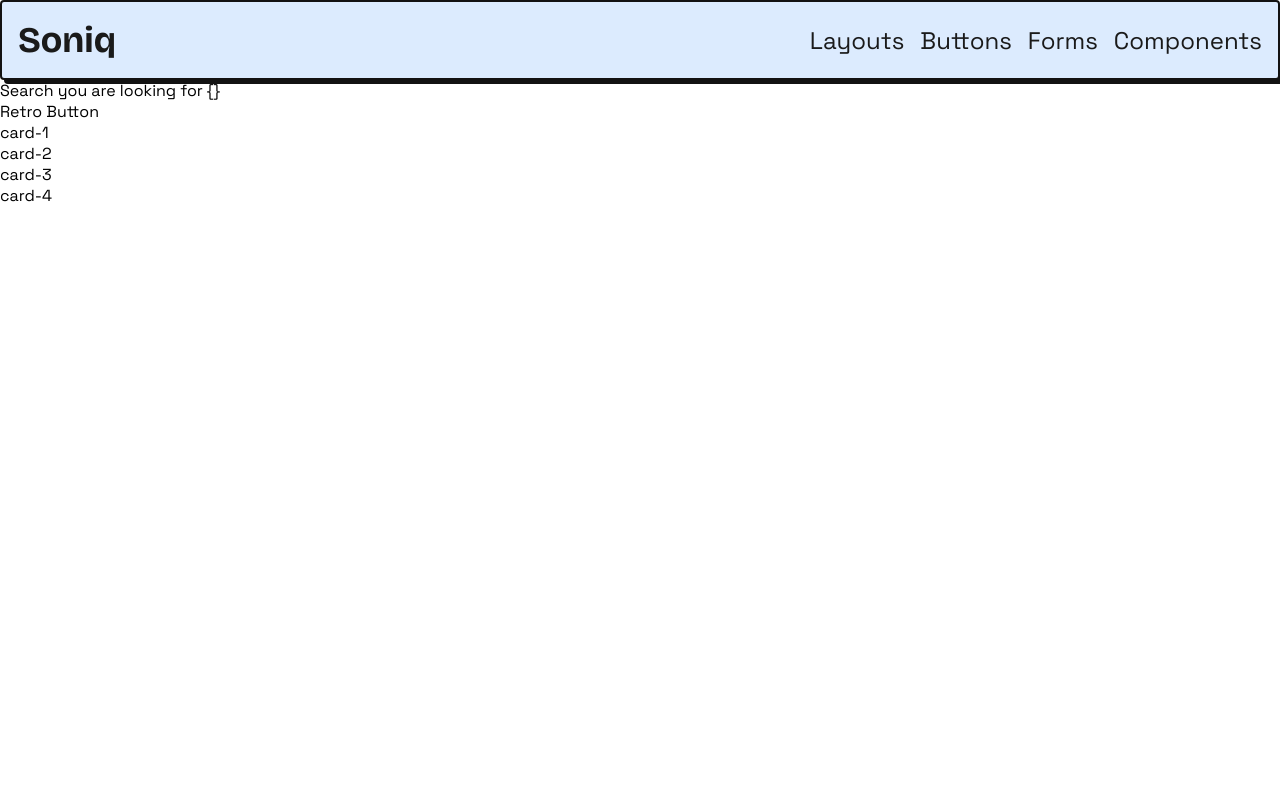
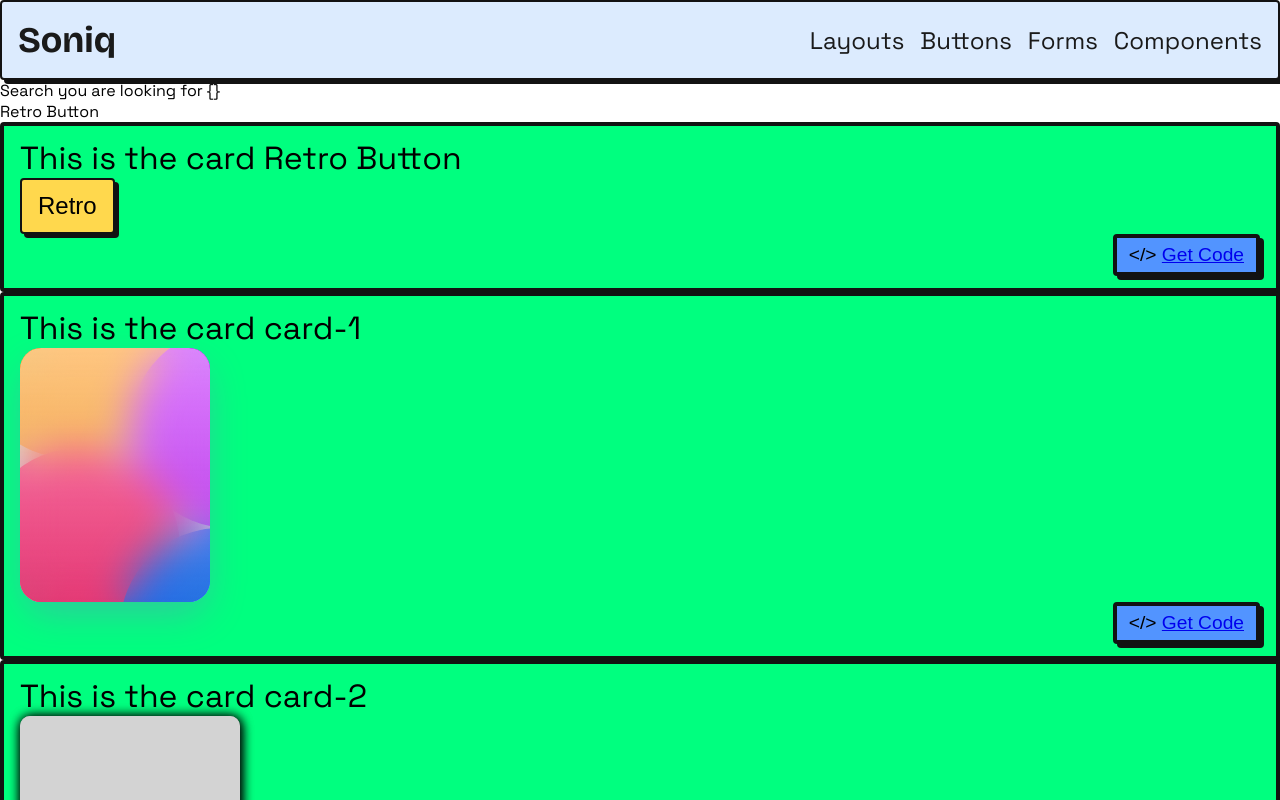
Before and after one commit to yusef-codes10/soniq, a Vue app: page /search in a window 1280 px wide. Shown: the top 800 px of the page. Built offline with nearby package versions, Linux system fonts and the light colour scheme.

Commit message:
redering the cards is working

```diff
--- a/src/views/SearchView.vue
+++ b/src/views/SearchView.vue
@@ -3,6 +3,7 @@
 import { useRoute } from 'vue-router'
 import { computed } from 'vue'
 import { componentsStore } from '@/stores/componentStore.js'
+import CardComponent from '@/components/ui/CardComponent.vue'
 
 const route = useRoute()
 const myStore = componentsStore()
@@ -25,6 +26,10 @@ console.log(searchQuery)
     <div class="result" v-if="filterCards.length">
       <p v-for="card in filterCards" :key="card.id">
         {{ card.name }}
+        <CardComponent v-for="card in filterCards" :key="card.id" :comp="card">
+          <!-- preview -->
+          <component :is="card.component" />
+        </CardComponent>
       </p>
     </div>
     <div class="no" v-else>Not found</div>
```
